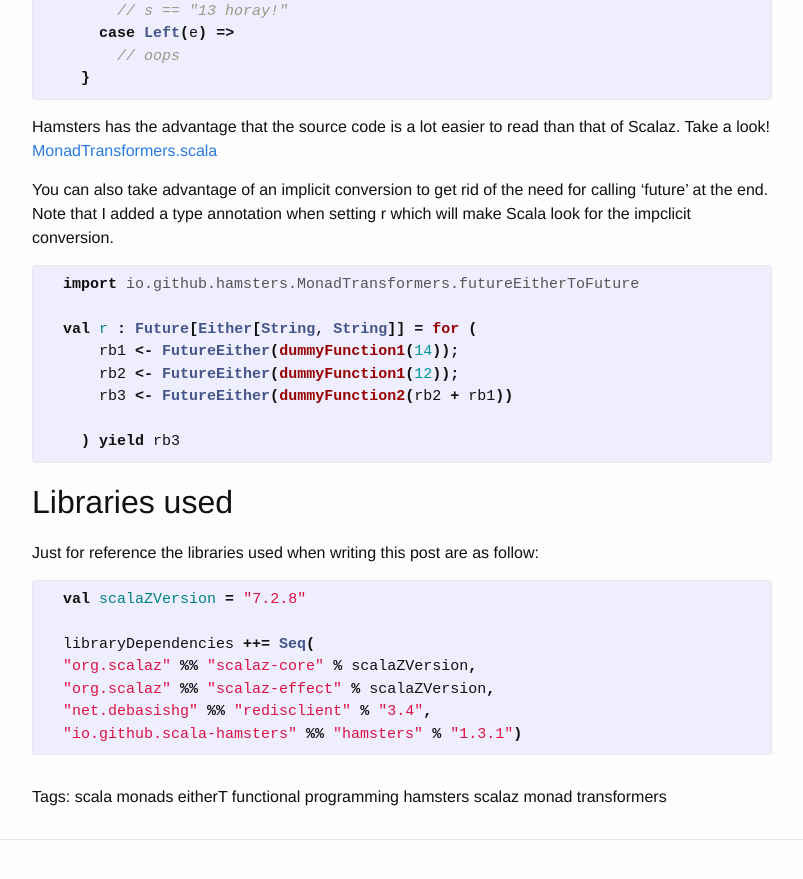
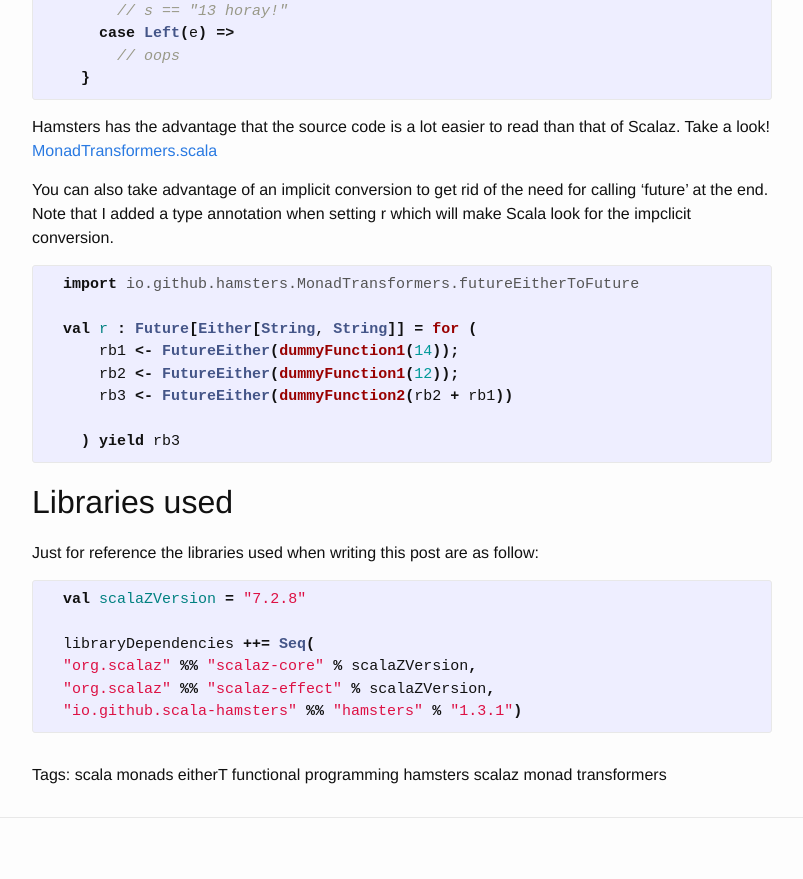
Before and after one commit to justinhj/justinhj.github.io, a Jekyll site: the page built from _posts/2017-06-03-future-either-and-monad-transformers.markdown, in a window 1280 px wide and 900 px high, scrolled down 4622 px. Shown: the top 879 px of the window, without its empty margins (238-1041 px from the left). Built offline with Jekyll 4.4.1, drawn with Linux system fonts in a browser that asks for light colours; comment, search, counter and statistics services are not loaded.

Commit message:
Merge from master
commit 85e75925cd616d9cfcb04f20d43cb7be74211262
Author: Justin Heyes-Jones <justinhj@gmail.com>
Date:   Sat Aug 26 18:39:38 2017 -0700

    remove dependency that is not needed

```diff
--- a/_posts/2017-06-03-future-either-and-monad-transformers.markdown
+++ b/_posts/2017-06-03-future-either-and-monad-transformers.markdown
@@ -226,7 +226,6 @@ Just for reference the libraries used when writing this post are as follow:
   libraryDependencies ++= Seq(
   "org.scalaz" %% "scalaz-core" % scalaZVersion,
   "org.scalaz" %% "scalaz-effect" % scalaZVersion,
-  "net.debasishg" %% "redisclient" % "3.4",
   "io.github.scala-hamsters" %% "hamsters" % "1.3.1")
 
 {% endhighlight %}
```
